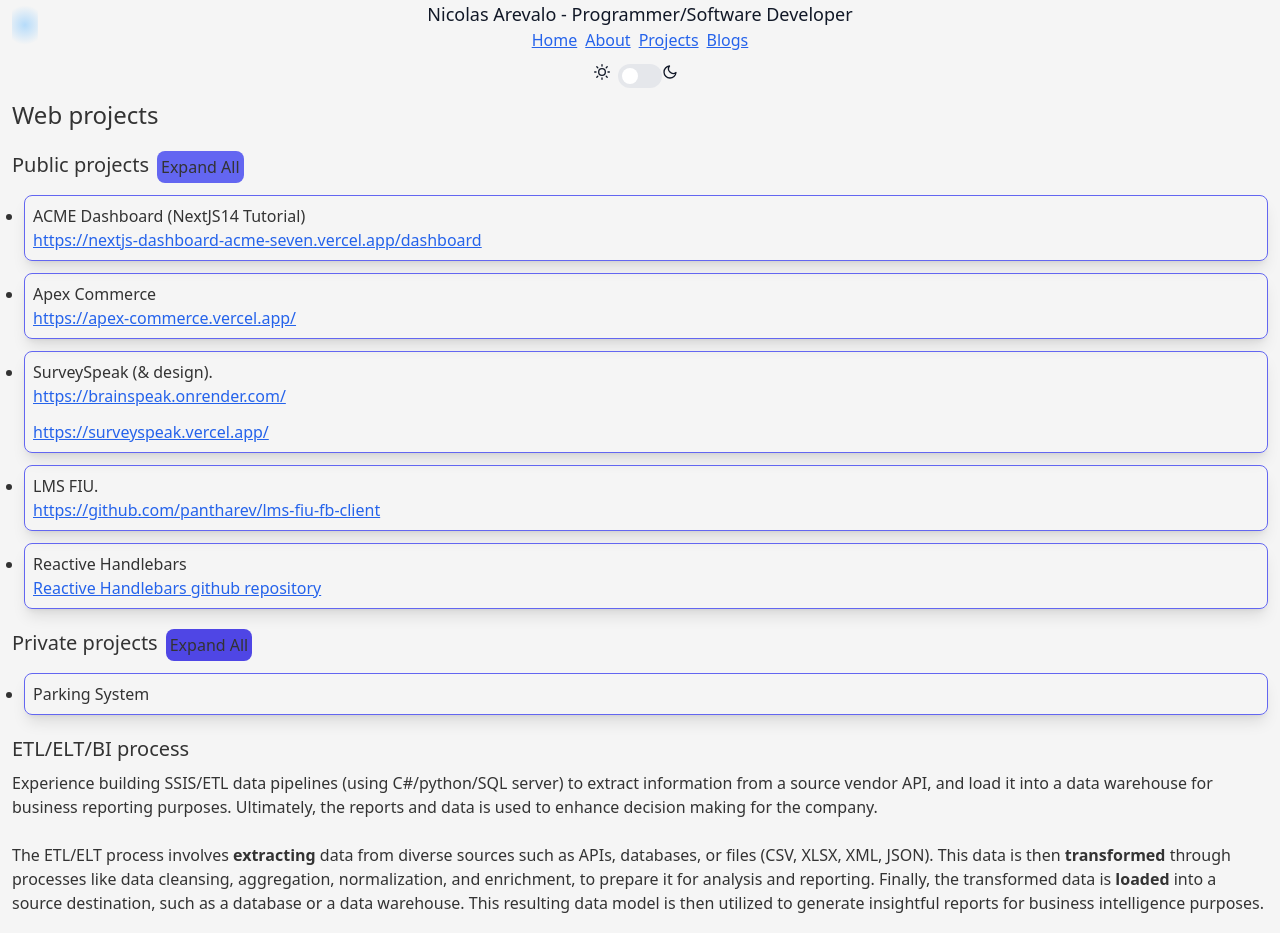
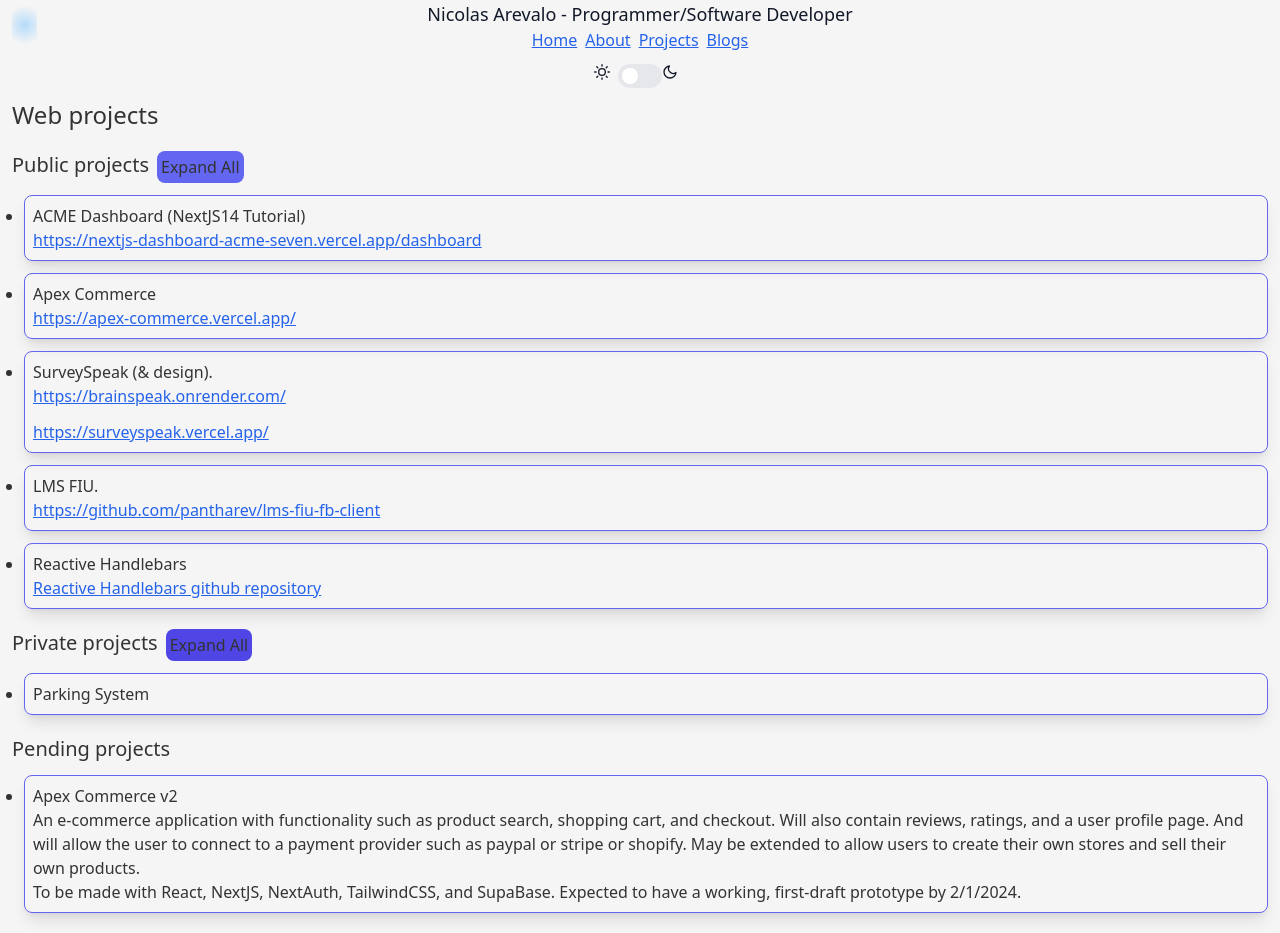
Before and after one commit to pantharev/ApexProjects, a React (Create React App) app: page /projects in a window 1280 px wide. Shown: the top 933 px of the page. Built offline with nearby package versions, Linux system fonts and the light colour scheme.

Commit message:
add pending projects apex commerce v2

```diff
--- a/src/pages/Projects.js
+++ b/src/pages/Projects.js
@@ -42,11 +42,11 @@ export default function Projects() {
 
             <div className="flex gap-x-2">
                 <h2>Public projects</h2>
-                <button className="bg-indigo-500 rounded-lg p-1 hover:bg-indigo-300 focus:ring-2 ring-indigo-800" onClick={handleExpandToggle}>{expandedText}</button>
+                <button className="bg-indigo-500 rounded-lg p-1" onClick={handleExpandToggle}>{expandedText}</button>
                 {/* <button className="bg-indigo-500 rounded-lg p-2 hover:bg-indigo-300 focus:ring-2 ring-indigo-800" onClick={() => setExpanded(false)}>Collapse All</button> */}
             </div>
             <ul className="mt-3 flex flex-col gap-y-3 list-disc">
-                <li className="ml-3 border border-indigo-500 rounded-lg shadow-lg p-2 hover:bg-gradient-to-r from-transparent from-30% via-cyan-300 via-50% to-purple-300 to-90%">
+                <li className="ml-3 border border-indigo-500 rounded-lg shadow-lg p-2">
                     ACME Dashboard (NextJS14 Tutorial)
                     <div className="flex flex-col gap-y-3">
                         <a href="https://nextjs-dashboard-acme-seven.vercel.app/dashboard/">https://nextjs-dashboard-acme-seven.vercel.app/dashboard</a>
@@ -91,7 +91,7 @@ export default function Projects() {
                         </Carousel>
                     </div>
                 </li>
-                <li className="ml-3 border border-indigo-500 rounded-lg shadow-lg p-2 hover:bg-gradient-to-r from-transparent from-30% via-cyan-300 via-50% to-purple-300 to-90%">
+                <li className="ml-3 border border-indigo-500 rounded-lg shadow-lg p-2">
                     Apex Commerce
                     <div className="flex flex-col gap-y-3">
                         <a href="https://apex-commerce.vercel.app/">https://apex-commerce.vercel.app/</a>
@@ -100,7 +100,7 @@ export default function Projects() {
                         E-Commerce application with shopping cart functionality made with React
                     </div>
                 </li>
-                <li className="ml-3 border border-indigo-500 rounded-lg shadow-lg p-2 hover:bg-gradient-to-r from-transparent from-30% via-cyan-300 via-50% to-purple-300 to-90%">
+                <li className="ml-3 border border-indigo-500 rounded-lg shadow-lg p-2">
                     SurveySpeak (& design).
                     <div className="flex flex-col gap-y-3">
                         <a href="https://brainspeak.onrender.com/">https://brainspeak.onrender.com/</a>
@@ -114,7 +114,7 @@ export default function Projects() {
                     </div>
                     {/* TODO: Carousel of images */}
                 </li>
-                <li className="ml-3 border border-indigo-500 rounded-lg shadow-lg p-2 hover:bg-gradient-to-r from-transparent from-30% via-cyan-300 via-50% to-purple-300 to-90%">
+                <li className="ml-3 border border-indigo-500 rounded-lg shadow-lg p-2">
                     LMS FIU.
                     <div className="flex flex-col gap-y-3">
                         <a href="https://github.com/pantharev/lms-fiu-fb-client">https://github.com/pantharev/lms-fiu-fb-client</a>
@@ -127,7 +127,7 @@ export default function Projects() {
                         Used the MEAN full-stack (MySql, Express, Angular, NodeJS).
                     </div>
                 </li>
-                <li className="ml-3 border border-indigo-500 rounded-lg shadow-lg p-2 hover:bg-gradient-to-r from-transparent from-30% via-cyan-300 via-50% to-purple-300 to-90%">
+                <li className="ml-3 border border-indigo-500 rounded-lg shadow-lg p-2">
                     Reactive Handlebars
                     <div className="flex flex-col gap-y-3">
                         <a href="https://github.com/pantharev/ReactiveHandlebars">Reactive Handlebars github repository</a>
@@ -143,10 +143,10 @@ export default function Projects() {
 
             <div className="flex gap-x-2 mt-5 mb-2">
                 <h2>Private projects</h2>
-                <button className="bg-indigo-600 rounded-lg p-1 hover:bg-indigo-400 focus:ring-2 ring-indigo-800" onClick={handlePrivateExpandToggle}>{privateExpandedText}</button>
+                <button className="bg-indigo-600 rounded-lg p-1" onClick={handlePrivateExpandToggle}>{privateExpandedText}</button>
             </div>
             <ul className="mt-3 flex flex-col gap-y-3 list-disc">
-                <li className="ml-3 border border-indigo-500 rounded-lg shadow-lg p-2 hover:bg-gradient-to-r from-transparent from-30% via-cyan-300 via-50% to-purple-300 to-90%">
+                <li className="ml-3 border border-indigo-500 rounded-lg shadow-lg p-2">
                     Parking System
                     <div className={`expanding-container ${privateExpanded ? 'expanding-content' : 'collapsed-content'}`}>
                         <div>
@@ -173,6 +173,22 @@ export default function Projects() {
                             </div>
                         </Carousel>
                     </div>
+                </li>
+            </ul>
+
+            <div className="flex gap-x-2 mt-5 mb-2">
+                <h2>Pending projects</h2>
+            </div>
+            <ul className="mt-3 flex flex-col gap-y-3 list-disc">
+                <li className="ml-3 border border-indigo-500 rounded-lg shadow-lg p-2">
+                    Apex Commerce v2
+                        <div>
+                            An e-commerce application with functionality such as product search, shopping cart, and checkout. Will also contain reviews, ratings, and a user profile page. And will allow the user to connect to a payment provider such as paypal or stripe or shopify.
+                            May be extended to allow users to create their own stores and sell their own products.
+                            <br></br>
+                            To be made with React, NextJS, NextAuth, TailwindCSS, and SupaBase.
+                            Expected to have a working, first-draft prototype by 2/1/2024.
+                        </div>
                 </li>
             </ul>
 
```
